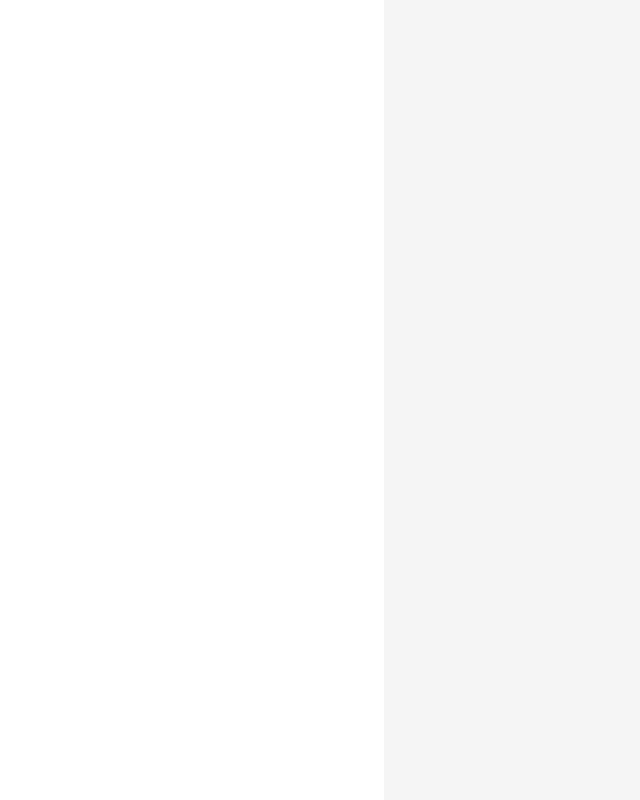
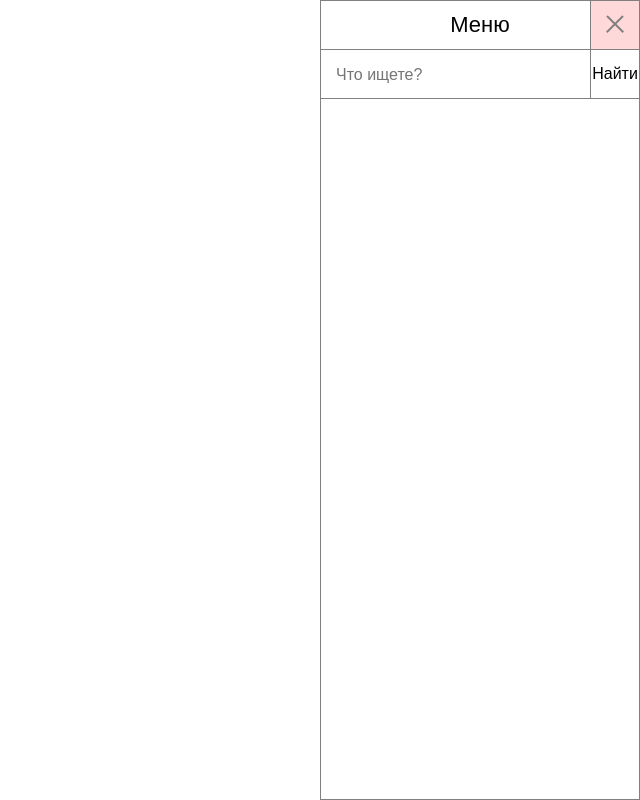
Before and after one commit to szatolokin/szatolokin.github.io, a website: page index.pug in a window 1280 px wide. Shown: the whole page, without its empty margins (640-1280 px from the left). Drawn offline with nearby package versions, Linux system fonts and the light colour scheme; files that its build step writes are made by us from their sources; files whose address does not match are found by name.

Commit message:
landing v0.0.2

```diff
--- a/index.pug
+++ b/index.pug
@@ -17,7 +17,16 @@ html(lang="ru")
       link(rel="stylesheet", href="css/main.css")
 
   body
+    .shadow
     .wrapper
+      .menu-drop.active
+        .menu-drop-title
+          span Меню
+        .menu-drop-search
+          form
+            input(type="text", placeholder="Что ищете?")
+            button.menu-drop-search-btn Найти
+      .menu-btn.active
 
     block scripts
       script(src="js/modules/jquery.min.js")
--- a/main.js
+++ b/main.js
@@ -4,6 +4,8 @@ $(document).ready(function () {
   slider();
 
   gallery();
+
+  menu();
 });
 
 function slider() {
@@ -13,3 +15,32 @@ function slider() {
 function gallery() {
 
 }
+
+function menu() {
+  const
+    button = ".menu-btn",
+    drop = ".menu-drop",
+    searchBtn = ".menu-drop-search-btn",
+    shadow = ".shadow";
+
+  let
+    isActive = false;
+
+  $(button).click(function () {
+    if (isActive) {
+      $(button).addClass("active");
+      $(drop).addClass("active");
+      $(shadow).addClass("active");
+    } else {
+      $(button).removeClass("active");
+      $(drop).removeClass("active");
+      $(shadow).removeClass("active");
+    }
+
+    isActive = !isActive;
+  });
+
+  $(searchBtn).click(function (e) {
+    e.preventDefault();
+  });
+}
--- a/main.scss
+++ b/main.scss
@@ -1,5 +1,20 @@
 @import "mixin/css/global";
 @import "mixin/css/variables";
+
+.shadow {
+  position: fixed;
+  z-index: 50;
+  top: 0;
+  bottom: 0;
+  left: 0;
+  right: 0;
+  background: transparent;
+  transition: $duration;
+
+  &.active {
+    background-color: rgba(0, 0, 0, 0.4);
+  }
+}
 
 body {
   background-color: whitesmoke;
@@ -11,5 +26,130 @@ body {
     max-width: 768px;
     min-width: 320px;
     min-height: 100vh;
+
+    .menu {
+      &-btn {
+        position: absolute;
+        z-index: 100;
+        top: 0;
+        right: 0;
+        width: 50px;
+        height: 50px;
+        border: 1px solid gray;
+        background-color: rgb(208, 255, 208);
+        transition: $duration;
+
+        &::before,
+        &::after {
+          transform-origin: left center;
+          position: absolute;
+          left: 15px;
+          background-color: gray;
+          height: 2px;
+          display: block;
+          content: "";
+          width: 20px;
+          transition: $duration;
+        }
+
+        &::before {
+          top: 15px;
+        }
+
+        &::after {
+          bottom: 15px;
+        }
+
+        &.active {
+          transform: rotate(90deg);
+          background-color: rgb(255, 217, 217);
+
+          &:hover {
+            background-color: rgb(255, 145, 145);
+          }
+
+          &::before,
+          &::after {
+            width: 23px;
+          }
+
+          &::before {
+            transform: rotate(45deg);
+          }
+
+          &::after {
+            transform: rotate(-45deg);
+          }
+        }
+      }
+
+      &-drop {
+        background-color: white;
+        border: 1px solid gray;
+        width: 320px;
+        height: 100%;
+        position: fixed;
+        z-index: 95;
+        top: 0;
+        right: 0;
+        transform: translateX(100%);
+        transition: $duration;
+        font-family: sans-serif;
+
+        &.active {
+          transform: translateX(0);
+        }
+
+        &-title {
+          height: 49px;
+          border-bottom: 1px solid gray;
+          display: flex;
+          justify-content: center;
+          align-items: center;
+
+          span {
+            color: black;
+            font-size: 22px;
+          }
+        }
+
+        &-search {
+          height: 49px;
+          border-bottom: 1px solid gray;
+
+          form {
+            display: flex;
+
+            input {
+              flex-grow: 1;
+              line-height: 49px;
+              padding: 0 15px;
+              background: transparent;
+              border: none;
+              cursor: pointer;
+              transition: $duration;
+
+              &:focus {
+                background-color: rgb(238, 238, 238);
+              }
+            }
+
+            .menu-drop-search-btn {
+              width: 49px;
+              border: 1px solid gray;
+              border-bottom: none;
+              border-top: none;
+              border-right: none;
+              background: transparent;
+              transition: $duration;
+
+              &:hover {
+                background-color: rgb(133, 133, 133);
+              }
+            }
+          }
+        }
+      }
+    }
   }
 }
```
Also changed, not shown: build/css/main.css, build/index.html, build/js/main.dev.js.
